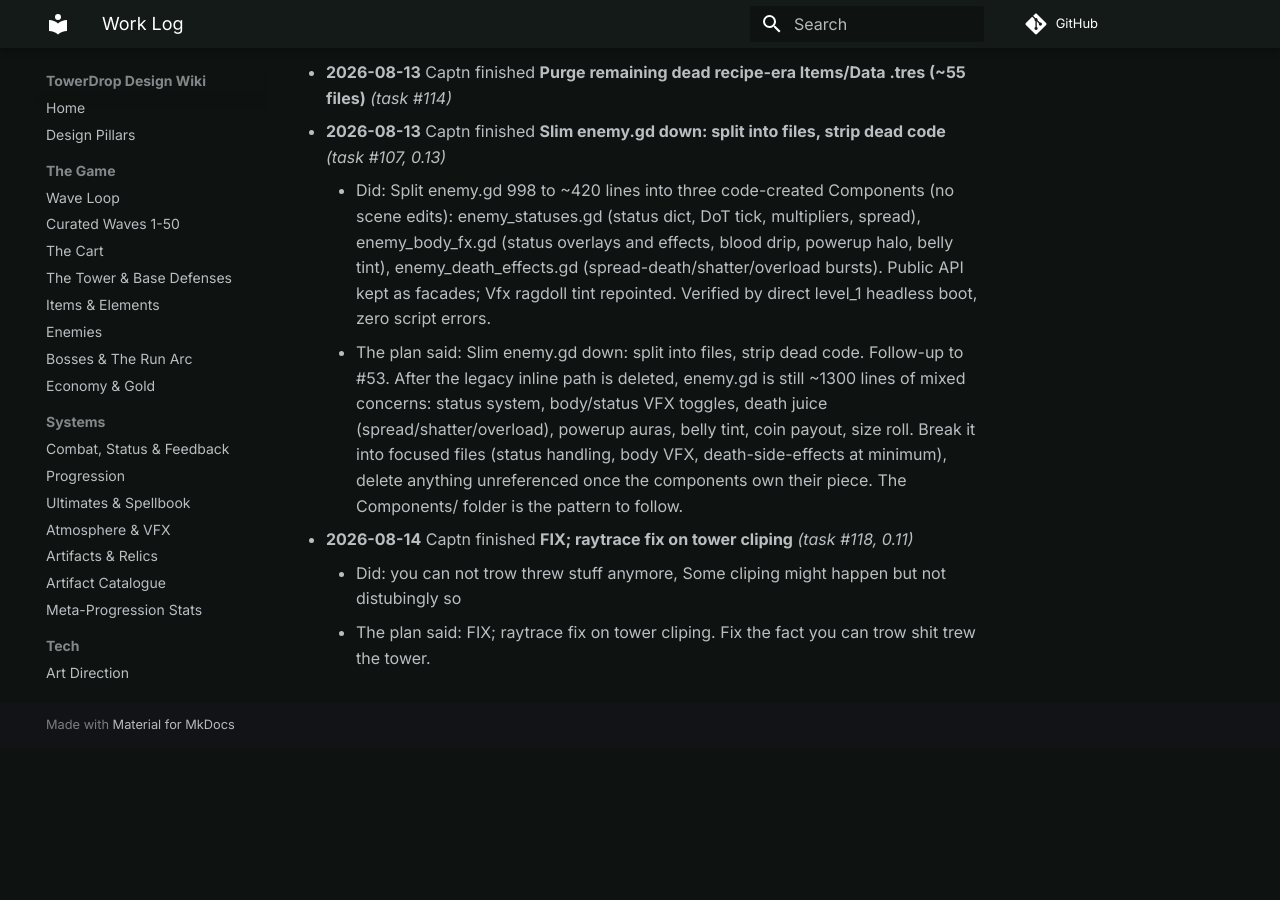
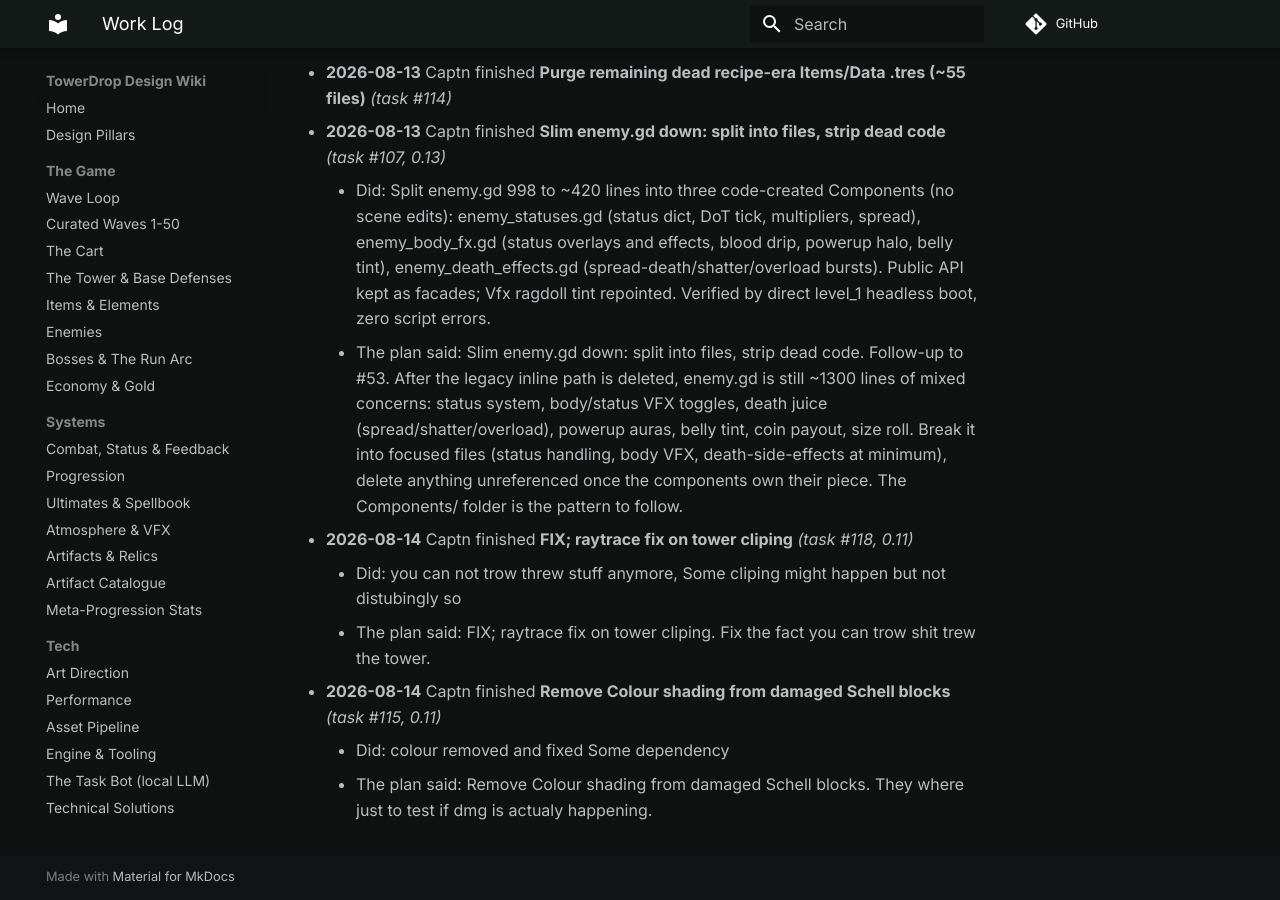
Before and after one commit to cap7n/towerdrop-docs, an MkDocs documentation site: the page built from docs/project/log.md, in a window 1280 px wide and 900 px high, scrolled down 753 px. Built offline with MkDocs 1.6.1 and Material for MkDocs 9.7.7, drawn with Linux system fonts in a browser that asks for light colours; comment, search, counter and statistics services are not loaded; before the commit the page ends 1501 px from its top, so only the background shows below that.

Commit message:
log: Remove Colour shading from damaged Schell blocks (task #115)

```diff
--- a/docs/project/log.md
+++ b/docs/project/log.md
@@ -22,3 +22,6 @@
 - **2026-08-14** Captn finished **FIX; raytrace fix on tower cliping** _(task #118, 0.11)_
     - Did: you can not trow threw stuff anymore, Some cliping might happen but not distubingly so
     - The plan said: FIX; raytrace fix on tower cliping. Fix the fact you can trow shit trew the tower.
+- **2026-08-14** Captn finished **Remove Colour shading from damaged Schell blocks** _(task #115, 0.11)_
+    - Did: colour removed and fixed Some dependency
+    - The plan said: Remove Colour shading from damaged Schell blocks. They where just to test if dmg is actualy happening.
```
